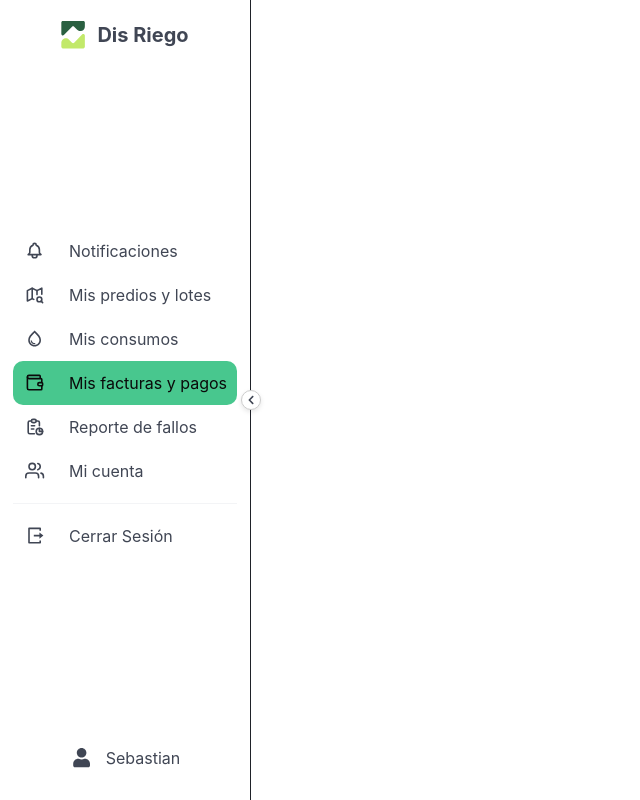
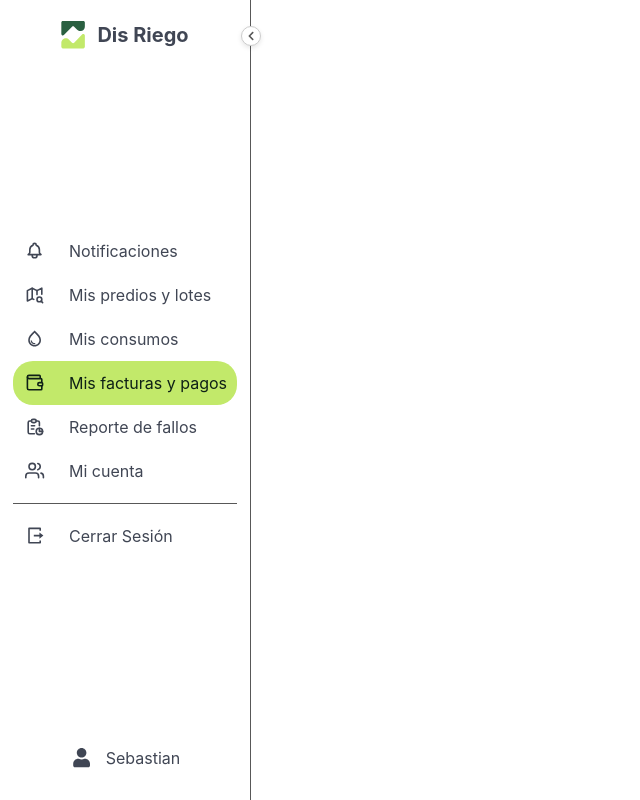
Before and after one commit to DisRiego/DisRiego_Frontend_Web, a React (Vite) app: page /dashboard/bill in a window 1280 px wide. Shown: the whole page, without its empty margins (0-640 px from the left). Built offline with nearby package versions, Linux system fonts and the light colour scheme.

Commit message:
Change: Se actualizaron los colores, bordes y otros estilos del sidebar para hacerlo más fiel al mockup

```diff
--- a/src/styles/index.css
+++ b/src/styles/index.css
@@ -1,7 +1,7 @@
 .column.is-narrow {
   padding-right: 0px;
   padding-bottom: 0px;
-  border-right: 1px solid #1f2229;
+  border-right: 1px solid #585858;
 }
 
 .navbar-item span.icon {
@@ -41,12 +41,12 @@
   width: 100%;
   padding: 10px;
   transition: all 0.2s;
-  border-radius: 10px;
+  border-radius: 20px;
 }
 
 .sidebar-options .navbar-item:hover {
-  border: 2px solid #1f2229;
-  border-radius: 10px;
+  border: 2px solid #585858;
+  border-radius: 20px;
   transition: all 1s;
 }
 
@@ -73,7 +73,7 @@
 }
 
 .separator {
-  background-color: var(--bulma-hr-background-color);
+  background-color: #585858;
   height: 1px;
   width: 100%;
   margin: 10px 0;
@@ -81,7 +81,7 @@
 
 .toggle-btn {
   position: absolute;
-  top: 50%;
+  top: 4.5%;
   right: -10.5px;
   transform: translateY(-50%);
   width: 20px;
@@ -98,6 +98,7 @@
 }
 
 .toggle-btn > svg {
+  color: #585858;
   width: 10px;
   height: 10px;
 }
@@ -115,13 +116,13 @@
   align-items: center;
   margin: 20px;
   padding: 10px;
-  border-radius: 10px;
+  border-radius: 20px;
   transition: all 0.5s;
 }
 
 .sidebar-user .navbar-item:hover {
-  border: 2px solid #1f2229;
-  border-radius: 10px;
+  border: 2px solid #585858;
+  border-radius: 20px;
 }
 
 .dashboard {
@@ -133,8 +134,8 @@
 }
 
 .sidebar-options .navbar-item.selected {
-  color: hsl(0, 0%, 4%);
-  background-color: hsl(153deg, 53%, calc(53% + 0%));
-  border-radius: 10px;
+  color: hsl(147, 41%, 9%);
+  background-color: #c2e96a;
+  border-radius: 20px;
   transition: all 0.2s;
 }
```
